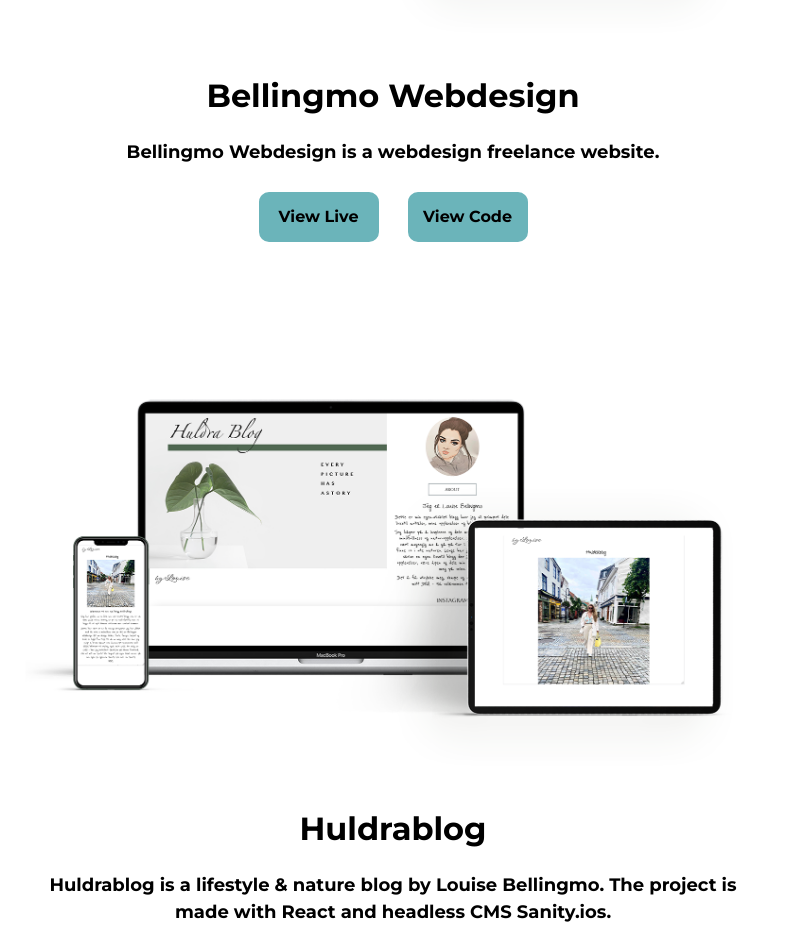
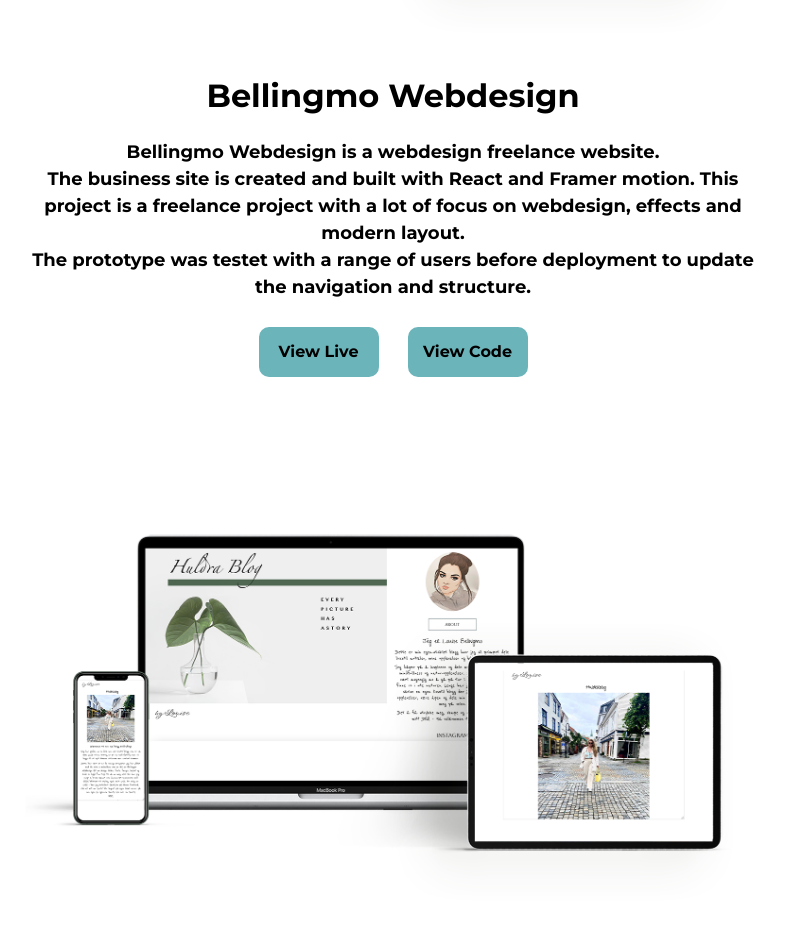
Before and after one commit to lonsoien/urban-portfolio, a React (Create React App) app in the folder urban-portfolio/: page /work in a window 1280 px wide. Shown: the part 820-1769 px from the top of the page, without its empty margins (247-1032 px from the left). Built offline with nearby package versions, Linux system fonts and the light colour scheme; a web font is replaced by a local one.

Commit message:
content work.js

```diff
--- a/urban-portfolio/src/components/Work.js
+++ b/urban-portfolio/src/components/Work.js
@@ -18,6 +18,11 @@ function Work () {
         <div className='info-text'>
         <p>
             Bellingmo Webdesign is a webdesign freelance website.
+            <br/>
+            The business site is created and built with React and Framer motion. This project
+            is a freelance project with a lot of focus on webdesign, effects and modern layout.
+            <br/>
+            The prototype was testet with a range of users before deployment to update the navigation and structure.
         </p>
         </div>
         <div className="center">
@@ -37,6 +42,8 @@ function Work () {
         <p>
             Huldrablog is a lifestyle & nature blog by Louise Bellingmo.
             The project is made with React and headless CMS Sanity.ios.
+            The goal was to create a simple easy blog layout with built in "post/edit/delete" function,
+            where the user have access to a Studio dashboard.
         </p>
         </div>
         <div className="center">
```
